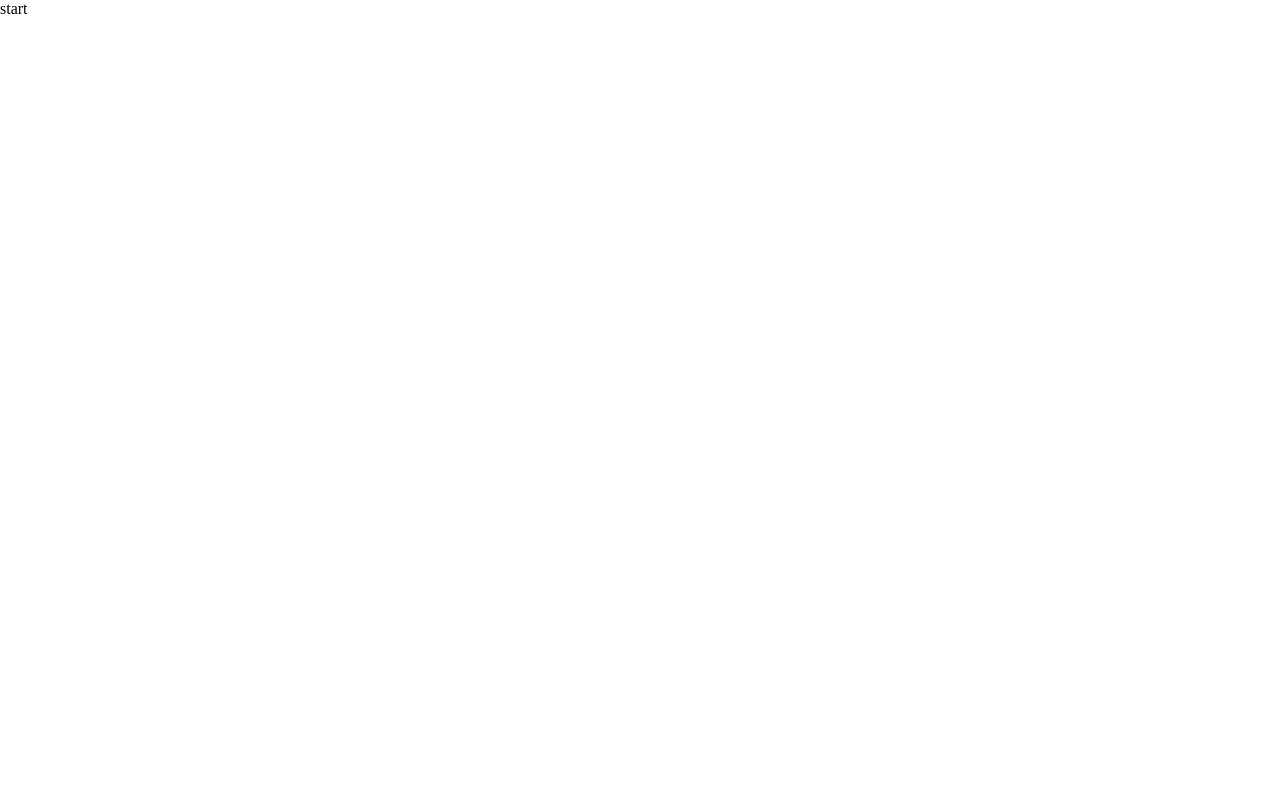
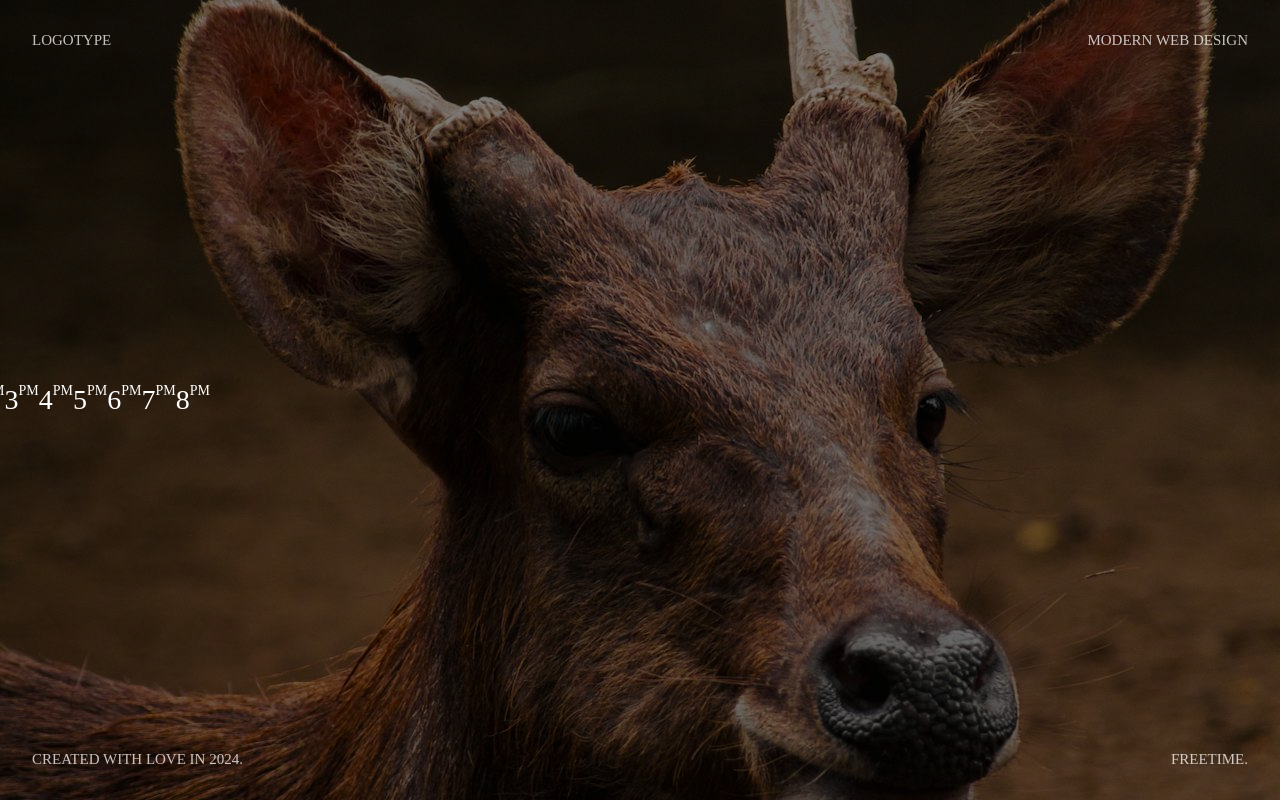
Before and after one commit to freetimezp/js-portfolio-99-carousel, a plain HTML site: page index.html in a window 1280 px wide. Drawn offline with nearby package versions, Linux system fonts and the light colour scheme.

Commit message:
02. js-portfolio-99-carousel. Main UI.

```diff
--- a/assets/css/style.css
+++ b/assets/css/style.css
@@ -6,6 +6,108 @@
     list-style-type: none;
 }
 
-a {
+html,
+body {
+    width: 100vw;
+    height: 100vh;
+    background-color: #000;
+    overflow: hidden;
+}
+
+a,p {
     text-decoration: none;
+    color: rgba(255, 255, 255, .75);
+    font-size: 15px;
+    text-transform: uppercase;
 }
+
+nav,
+footer {
+    position: fixed;
+    width: 100%;
+    padding: 2em;
+    display: flex;
+    justify-content: space-between;
+    z-index: 2;
+}
+
+nav {
+    top: 0;
+}
+
+footer {
+    bottom: 0;
+}
+
+.slider {
+    position: absolute;
+    top: 0;
+    left: 0;
+    width: 100%;
+    height: 100%;
+    overflow: hidden;
+}
+
+.slider::after {
+    content: '';
+    position: absolute;
+    top: 0;
+    left: 0;
+    width: 100%;
+    height: 100%;
+    background-color: rgba(0, 0, 0, .5);
+}
+
+.slide {
+    position: absolute;
+    top: 0;
+    left: 0;
+    width: 100%;
+    height: 100%;
+    display: flex;
+    justify-content: flex-end;
+    align-items: center;
+    overflow: hidden;
+    will-change: transform;
+}
+
+img {
+    position: absolute;
+    top: 0;
+    left: 0;
+    width: 100%;
+    height: 100%;
+    object-fit: cover;
+    will-change: transform;
+}
+
+.timeline {
+    position: absolute;
+    right: 0;
+    top: 50%;
+    transform: translateY(-50%);
+    width: 105%;
+    z-index: 2;
+    display: flex;
+}
+
+.timeline p {
+    font-weight: 500;
+    font-size: 28px;
+    color: #fff;
+    cursor: pointer;
+}
+
+.timeline p sup {
+    position: relative;
+    top: -4px;
+    font-size: 14px;
+    text-transform: uppercase;
+}
+
+
+@media (max-width: 900px) {
+    .timeline {
+        width: 110%;
+    }
+}
--- a/index.html
+++ b/index.html
@@ -6,12 +6,52 @@
     <meta http-equiv="X-UA-Compatible" content="IE=edge" />
     <meta name="viewport" content="width=device-width, initial-scale=1.0">
     <link rel="stylesheet" href="./assets/css/style.css">
-    <title>Project</title>
+    <title>Project | Carousel</title>
 </head>
 
 <body>
-    start
+    <nav>
+        <a href="#">Logotype</a>
+        <a href="#">Modern Web Design</a>
+    </nav>
 
+    <footer>
+        <p>Created with love in 2024.</p>
+        <p>Freetime.</p>
+    </footer>
+
+    <div class="slider">
+        <div class="slide" id="slide1">
+            <img src="./assets/images/item-1.jpg" alt="slide1">
+        </div>
+        <div class="slide" id="slide2">
+            <img src="./assets/images/item-2.jpg" alt="slide2">
+        </div>
+        <div class="slide" id="slide3">
+            <img src="./assets/images/item-3.jpg" alt="slide3">
+        </div>
+        <div class="slide" id="slide4">
+            <img src="./assets/images/item-4.jpg" alt="slide4">
+        </div>
+        <div class="slide" id="slide5">
+            <img src="./assets/images/item-5.jpg" alt="slide5">
+        </div>
+    </div>
+
+    <div class="timeline">
+        <p>1<sup>pm</sup></p>
+        <p>2<sup>pm</sup></p>
+        <p>3<sup>pm</sup></p>
+        <p>4<sup>pm</sup></p>
+        <p>5<sup>pm</sup></p>
+        <p>6<sup>pm</sup></p>
+        <p>7<sup>pm</sup></p>
+        <p>8<sup>pm</sup></p>
+    </div>
+
+
+    <script src="https://cdnjs.cloudflare.com/ajax/libs/gsap/3.12.5/gsap.min.js"></script>
+    <script src="https://cdnjs.cloudflare.com/ajax/libs/gsap/3.12.5/CustomEase.min.js"></script>
     <script src="./assets/js/main.js"></script>
 </body>
 
```
Also changed, not shown: assets/images/item-1.jpg (added), assets/images/item-2.jpg (added), assets/images/item-3.jpg (added), assets/images/item-4.jpg (added), assets/images/item-5.jpg (added).
